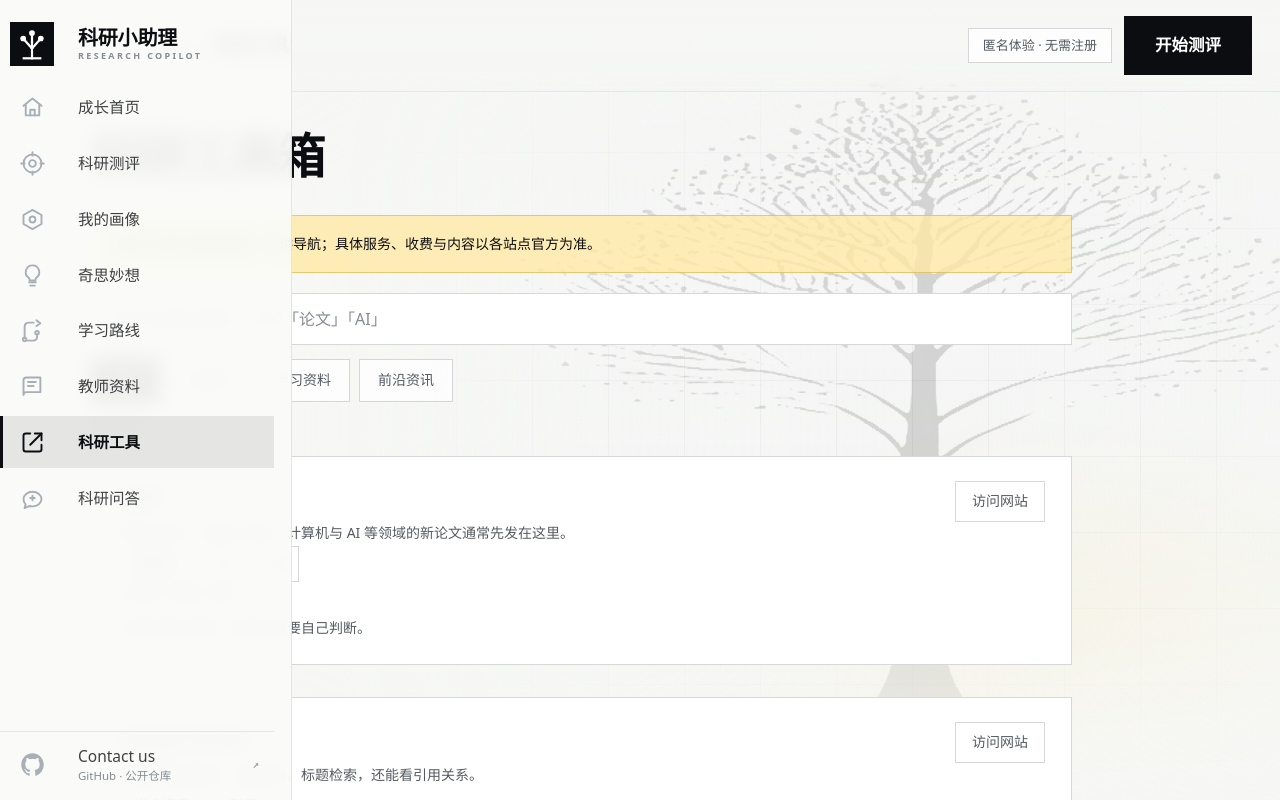
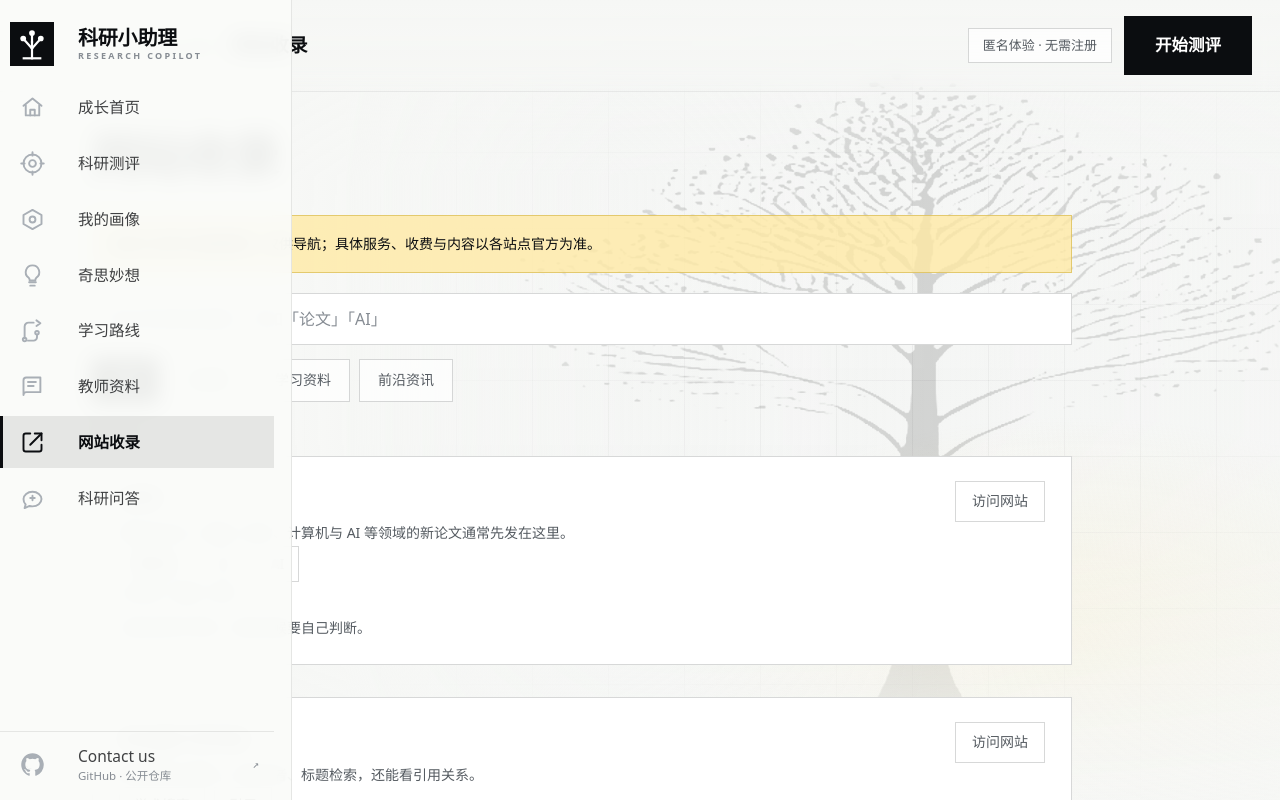
Before and after one commit to Kevin87654/AI-science-research, a Next.js app: page /tools in a window 1280 px wide. Shown: the top 800 px of the page. Built offline with nearby package versions, Linux system fonts and the light colour scheme.

Commit message:
refactor(ui): 科研工具模块改名为「网站收录」
导航 label、页面标题与主标题统一改为「网站收录」，内部标识（loadToolbox/ToolDirectory）不变

```diff
--- a/src/app/tools/page.tsx
+++ b/src/app/tools/page.tsx
@@ -5,13 +5,13 @@ import { ToolDirectory } from "@/features/tools/tool-directory";
 import { loadToolbox } from "@/server/resources/toolbox";
 
 export const metadata: Metadata = {
-  title: "科研工具箱",
+  title: "网站收录",
   description:
     "搞科研常用的站点导航：论文库、学习资料与前沿资讯，附免费与否与语言说明。",
 };
 
 /**
- * 科研工具箱页。
+ * 网站收录页。
  *
  * 数据在服务端读取并校验（`loadToolbox` 带 `server-only`），只把契约里的纯数据交给客户端组件；
  * 筛选与搜索在浏览器里做 —— 工具数量少，一次性传过去更快，断网时也能看已加载的列表。
--- a/src/components/nav-items.tsx
+++ b/src/components/nav-items.tsx
@@ -3,7 +3,7 @@
  *
  * 左侧自动呼出菜单（`app-shell.tsx`）与顶栏（`site-header.tsx`）都从这里取，
  * 避免两处维护同一份列表导致漂移。顺序即完整闭环：
- * 成长首页 → 科研测评 → 我的画像 → 奇思妙想 → 学习路线 → 教师资料 → 科研工具 → 科研问答。
+ * 成长首页 → 科研测评 → 我的画像 → 奇思妙想 → 学习路线 → 教师资料 → 网站收录 → 科研问答。
  */
 export type NavItem = {
   href: string;
@@ -112,8 +112,8 @@ export const NAV_ITEMS: NavItem[] = [
   },
   {
     href: "/tools",
-    label: "科研工具",
-    sub: "Toolbox",
+    label: "网站收录",
+    sub: "Directory",
     index: "07",
     icon: (
       <svg width="20" height="20" viewBox="0 0 24 24" aria-hidden="true" {...stroke}>
--- a/src/features/tools/tool-directory.tsx
+++ b/src/features/tools/tool-directory.tsx
@@ -66,7 +66,7 @@ export function ToolDirectory({ directory }: { directory: ToolDirectory }) {
     <div className="panel tool-panel">
       <header className="panel-header">
         <div>
-          <h1>科研工具箱</h1>
+          <h1>网站收录</h1>
         </div>
       </header>
 
```
